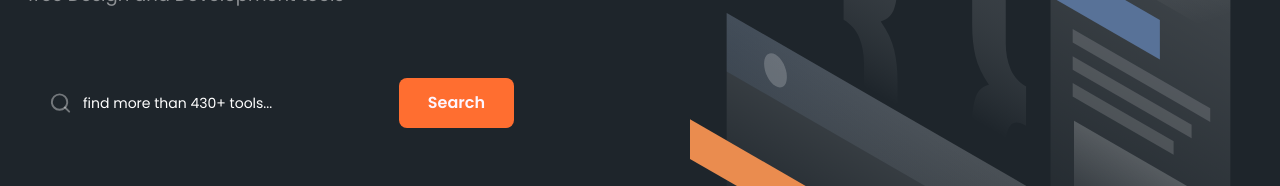
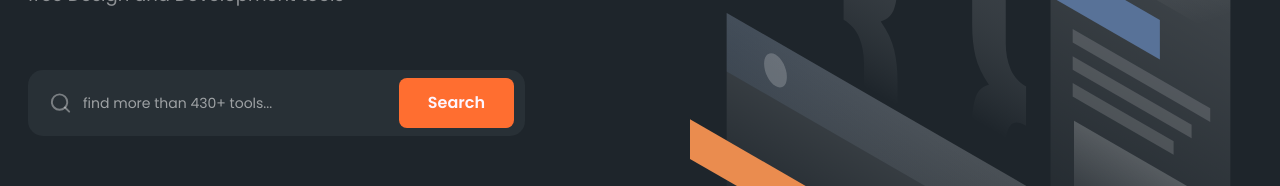
Before and after one commit to nazar-4real/antools, a React (Vite) app: page / in a window 1280 px wide. Shown: the part 405-591 px from the top of the page. Built offline with nearby package versions, Linux system fonts and the light colour scheme; no server answers.

Commit message:
fixed transparent background of forms, added color variables

```diff
--- a/src/assets/styles/core/_global.scss
+++ b/src/assets/styles/core/_global.scss
@@ -150,7 +150,7 @@ section {
   &-label {
     @include flexBox(center, space-between);
     gap: 10px;
-    background: var(--labelBg);
+    background: var(--labelBg, $dark);
     border-radius: 15px;
     width: 100%;
     padding: 8px 11px 8px 21px;
@@ -174,7 +174,7 @@ section {
 
   &-input {
     @include insertFont(14px, 21px);
-    color: var(--inputCol);
+    color: var(--inputCol, $opacityWhite);
     caret-color: currentColor;
     align-self: stretch;
     width: 100%;
@@ -377,7 +377,7 @@ section {
 
   @media (not (hover)) {
     &-action {
-      background: #283036;
+      background: $dark;
       box-shadow: 0px 5px 10px -3px rgba(18, 18, 18, 0.15);
     }
   }
@@ -506,7 +506,7 @@ section {
 
     &-action:hover,
     &-action:has(input:checked) {
-      background: #283036;
+      background: $dark;
       box-shadow: 0px 5px 10px -3px rgba(18, 18, 18, 0.15);
     }
 
--- a/src/assets/styles/core/_vars.scss
+++ b/src/assets/styles/core/_vars.scss
@@ -4,6 +4,7 @@ $baseFont: "Poppins", sans-serif;
 
 // Colors
 $white: #fff;
+$dark: #283036;
 $opacityWhite: rgba(255, 255, 255, 0.55);
 $deepBlue: #1e252b;
 $orange: #ff6e30;
--- a/src/components/shared/Modal.jsx
+++ b/src/components/shared/Modal.jsx
@@ -71,7 +71,7 @@ const Modal = () => {
         </button>
         <div className="modal__content">
           <div className={`modal__forms ${visibleForm}`.trim()} style={{
-            '--labelBg': background,
+            '--labelBg': value === 'default' ? auxiliary : background,
             '--inputCol': value === 'plum' ? `${action}aa` : `${text}aa`,
             height: `${Math.max(signinScrollHeight, signupScrollHeight)}px`
           }}>
--- a/src/components/tools/Tools.jsx
+++ b/src/components/tools/Tools.jsx
@@ -39,7 +39,7 @@ const Tools = ({ onPropToggle }) => {
         text: 'Lorem ipsum dolor sit amet, consectetur adipiscing elit.',
         liked: false,
         attached: false,
-        url: '#'
+        url: 'https://www.figma.com/'
       },
       {
         id: 2,
```
Also changed, not shown: 1 other file (tests, documents, lock files or other folders).
